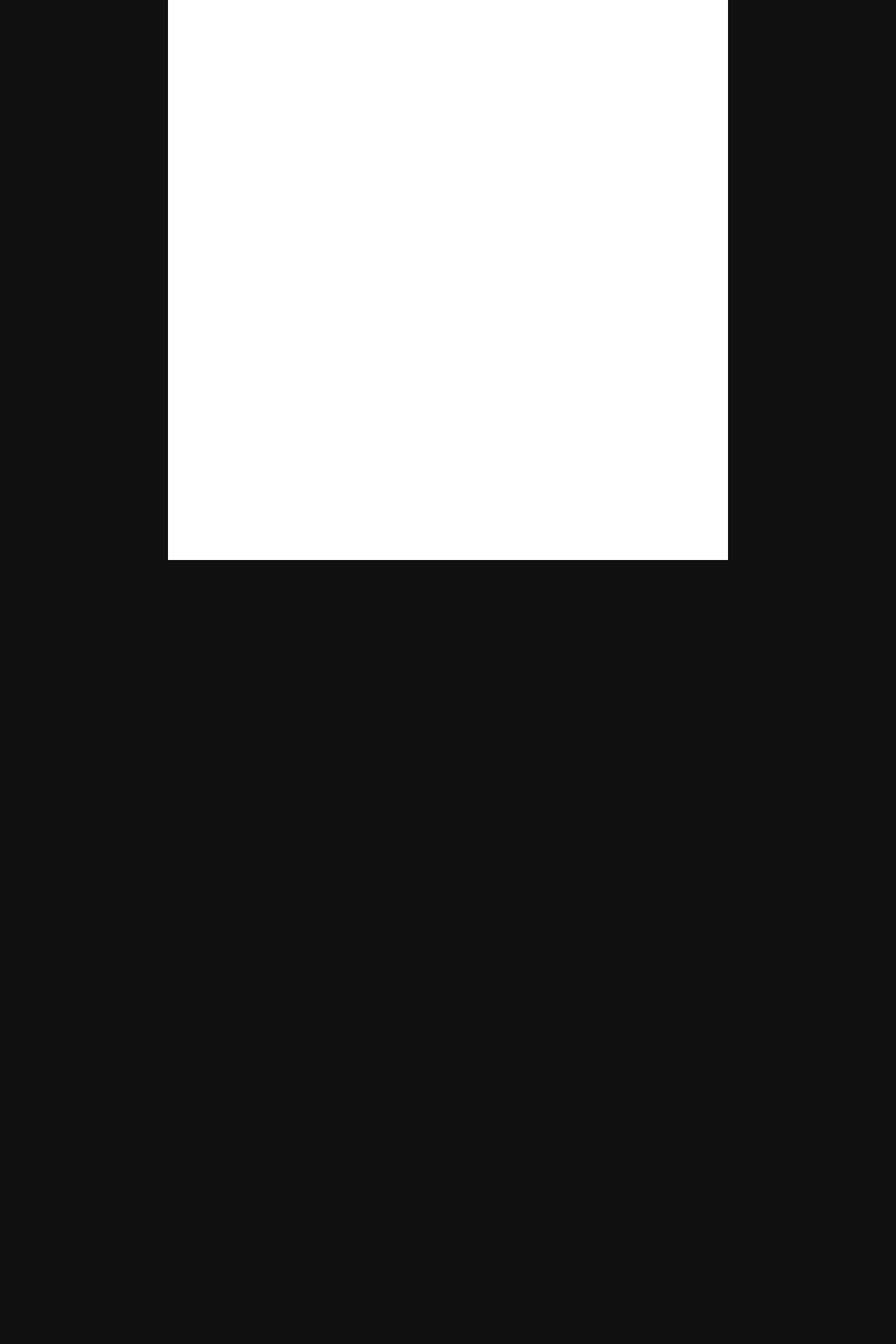
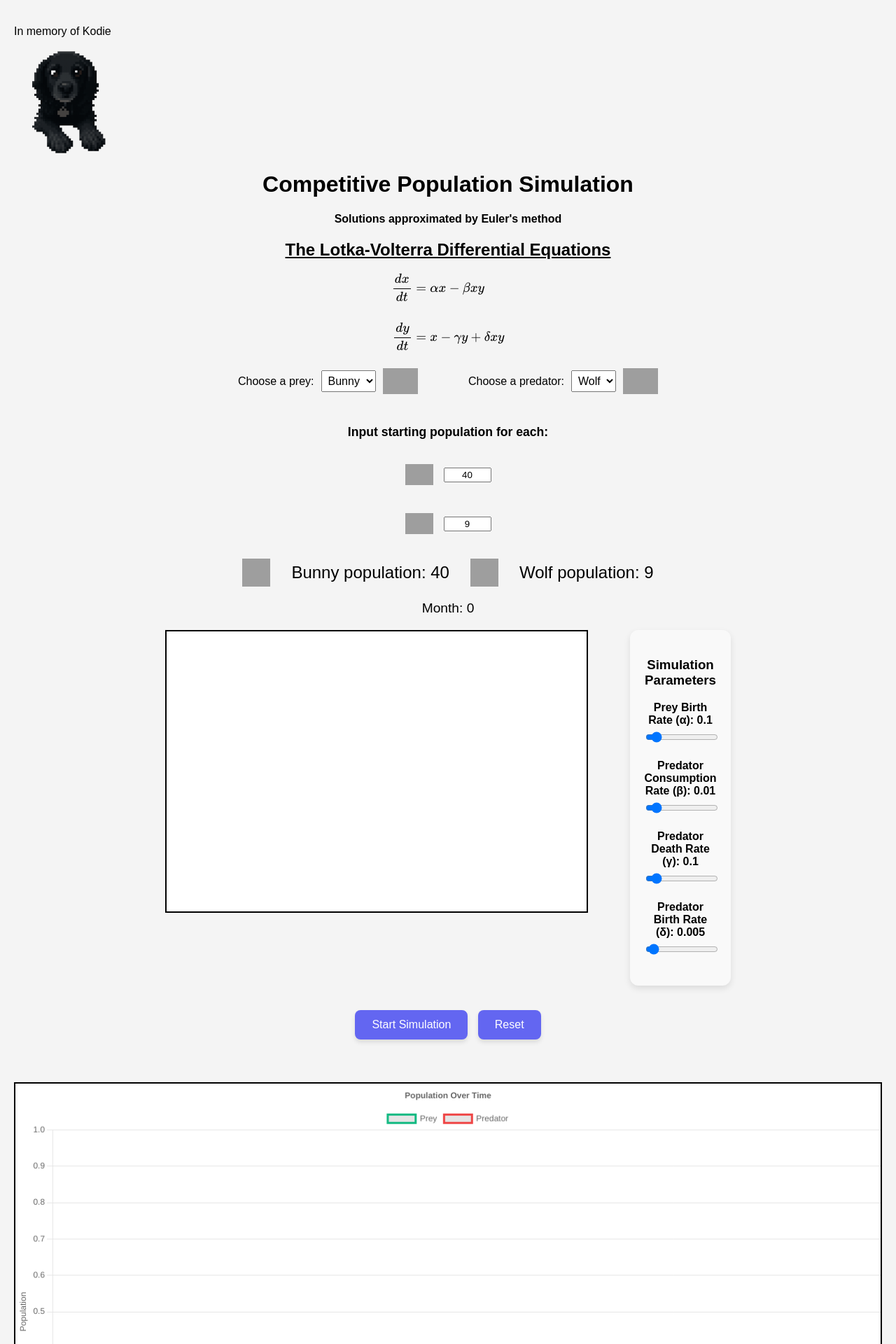
Before and after one commit to Nasser-Mohammed/Nasser-Mohammed.github.io, a Jekyll site: the page _pages/programs-simulations/Population-Model/index.html, which Jekyll copies as it is, in a window 1280 px wide. Shown: the top 1920 px of the page at 70% size. Built offline with Jekyll 4.4.1, drawn with Linux system fonts in a browser that asks for light colours; before the commit the page ends 900 px from its top, so only the background shows below that; grey boxes are pictures that could not be loaded.

Commit message:
Add files via upload

```diff
--- a/_pages/programs-simulations/Population-Model/index.html
+++ b/_pages/programs-simulations/Population-Model/index.html
@@ -1,23 +1,115 @@
 <!DOCTYPE html>
 <html lang="en">
 <head>
-  <meta charset="UTF-8" />
-  <meta name="viewport" content="width=device-width, initial-scale=1.0" />
-  <title>Double Pendulum Chaos</title>
-  <style>
-    body {
-      margin: 0;
-      background: #111;
-    }
-    canvas {
-      display: block;
-      margin: 0 auto;
-      background: #fff;
-    }
-  </style>
+  <meta charset="UTF-8">
+  <title>Competitive Population Simulation</title>
+  <link rel="stylesheet" href="style.css">
+  <script src="https://cdn.jsdelivr.net/npm/chart.js"></script>
+  <script src="https://cdn.jsdelivr.net/npm/mathjax@3/es5/tex-mml-chtml.js"></script>
 </head>
 <body>
-  <canvas id="pendulumCanvas" width="800" height="800"></canvas>
-  <script src="main.js"></script>
+  <p>In memory of Kodie</p>
+  <img src="kodie.png" alt="Kodie" width="150" height="150">
+  <div class="wrapper">
+    <h1>Competitive Population Simulation</h1>
+    <h4>Solutions approximated by Euler's method</h4>
+    <h2><u>The Lotka-Volterra Differential Equations</u></h2>
+    <div>
+      \[
+      \begin{aligned}
+        \frac{dx}{dt} &= \alpha x - \beta xy \\
+        \\
+        \frac{dy}{dt} &= x-\gamma y + \delta xy
+      \end{aligned}
+      \]
+    </div>
+    <div class="selector-container">
+      <div class="selector-row">
+        <label for="prey-select">Choose a prey:</label>
+        <select id="prey-select" onchange="handlePreyChange()">
+          <option value="bunny">Bunny</option>
+          <option value="deer">Deer</option>
+        </select>
+        <img id="prey-image" src="bunny.png" width="50" height="50" />
+      </div>
+
+      <div class="selector-row">
+        <label for="predator-select">Choose a predator:</label>
+        <select id="predator-select" onchange="handlePredatorChange()">
+          <option value="wolf">Wolf</option>
+          <option value="fox">Fox</option>
+        </select>
+        <img id="predator-image" src="wolf.png" width="50" height="50" />
+      </div>
+    </div>
+    <div id="inputs">
+      <p><strong>Input starting population for each:</strong></p>
+
+      <div class="input-row">
+        <img id="prey-input-image" src="bunny.png" class="input-image" />
+        <input id="prey-input" type="text" value="40" />
+      </div>
+
+      <div class="input-row">
+        <img id="predator-input-image" src="wolf.png" class="input-image" />
+        <input id="predator-input" type="text" value="9" />
+      </div>
+    </div>
+
+
+    <div id="counters">
+      <img id="prey-icon" src="bunny.png" class="icon">
+      <span id="prey-count"></span>
+      <img id="predator-icon" src="wolf.png" class="icon">
+      <span id="predator-count"></span>
+    </div>
+
+    <div id="timer-display">Month: 0</div>
+    <div class="sim-layout">
+  <canvas id="simCanvas" width="600" height="400"></canvas>
+
+    <div id="parameters">
+      <h3>Simulation Parameters</h3>
+
+      <div class="parameter-group">
+        <label>Prey Birth Rate (α): <span id="alpha-value">0.1</span></label>
+        <input type="range" id="alpha" min="0.01" max="1" step="0.01" value="0.1">
+      </div>
+
+      <div class="parameter-group">
+        <label>Predator Consumption Rate (β): <span id="beta-value">0.01</span></label>
+        <input type="range" id="beta" min="0.001" max="0.1" step="0.001" value="0.01">
+      </div>
+
+      <div class="parameter-group">
+        <label>Predator Death Rate (γ): <span id="gamma-value">0.1</span></label>
+        <input type="range" id="gamma" min="0.01" max="1" step="0.01" value="0.1">
+      </div>
+
+      <div class="parameter-group">
+        <label>Predator Birth Rate (δ): <span id="delta-value">0.005</span></label>
+        <input type="range" id="delta" min="0.001" max="0.1" step="0.001" value="0.005">
+      </div>
+    </div>
+  </div>
+
+
+
+    <div id="controls">
+      <button id="control-button" onclick="handleControlClick()">Start Simulation</button>
+      <button onclick="stopSimulation()">Reset</button>
+    </div>
+  </div>
+
+  <br/>
+  <br/>
+  <div class="graph-container">
+    <canvas id="timeGraph" width="600" height="300"></canvas>
+  </div>
+
+  <div class="graph-container">
+    <canvas id="popGraph" width="600" height="300"></canvas>
+  </div>
+  <script src="main.js?v=2"></script>
 </body>
 </html>
```
